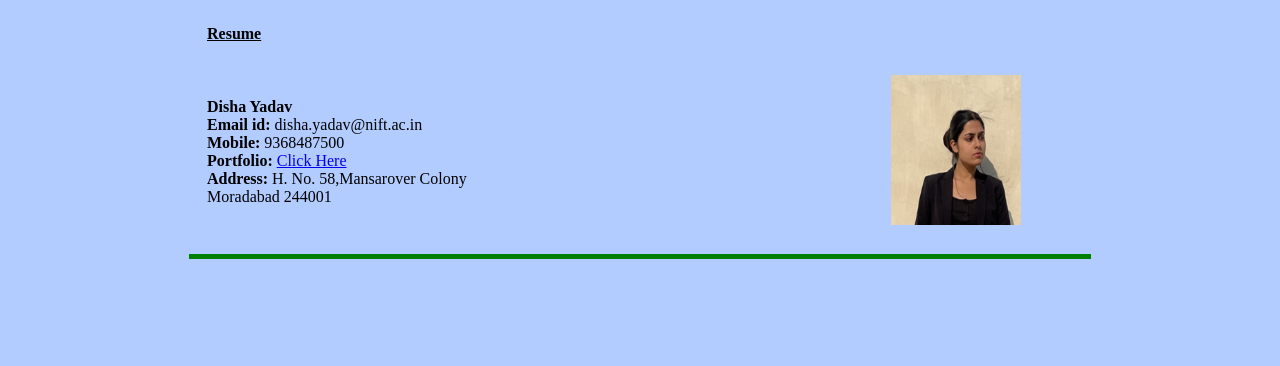
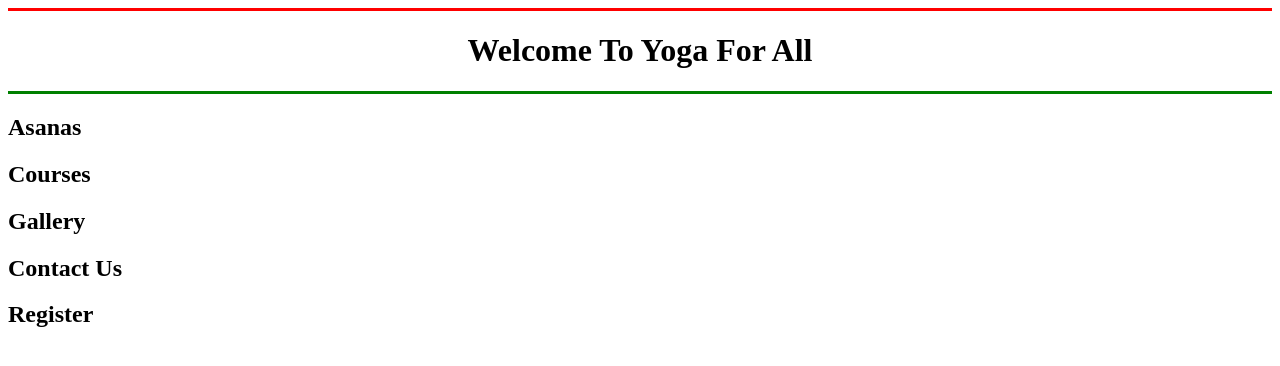
Before and after one commit to Dishaee/Resume, a plain HTML site: page index.html in a window 1280 px wide. Drawn offline with Linux system fonts and the light colour scheme.

Commit message:
Add files via upload

```diff
--- a/index.html
+++ b/index.html
@@ -1,38 +1,20 @@
 <!DOCTYPE html>
 <html lang="en">
-
 <head>
-    <link rel="icon" type="image/x-icon" href="favicon.png">
     <meta charset="UTF-8">
     <meta http-equiv="X-UA-Compatible" content="IE=edge">
     <meta name="viewport" content="width=device-width, initial-scale=1.0">
-    <title>Document</title>
+    <link rel="icon" type="image/x-icon" href="favicon.png">
+    <title>Yoga For All</title>
 </head>
-
-<body bgcolor="#b3ccff">
-    <table width="900" border="0" bordercolor="red" align="center" cellpadding="15">
-        <tr allign="center">
-            <td colspan="2">
-                <fontsize="6" face="Arial"><b><u>Resume</u></b></font>
-            </td>
-        </tr>
-        <tr>
-            <td width="600">
-                <b>Disha Yadav</b><br>
-                <b>Email id:</b> disha.yadav@nift.ac.in <br>
-                <b>Mobile:</b> 9368487500<br>
-                <b>Portfolio:</b>
-                <a href=" https://dishaee.github.io/yoga-/" target="blank">Click Here</a><br>
-                <b>Address:</b> H. No. 58,Mansarover Colony
-                <br>
-                Moradabad 244001
-            </td>
-            <td align="center">
-                <img src="photo.png" alt="Disha" height="150" width="130" title="Disha Yadav">
-            </td>
-        </tr>
-    </table>
-    <hr width="900" size="5" color="green">
+<body>
+    <hr size="3" color="red">
+   <center><h1> Welcome To Yoga For All</h1></center>
+   <hr size="3" color="green">
+ <h2>Asanas</h2>
+ <h2>Courses</h2>
+ <h2>Gallery</h2>
+ <h2>Contact Us</h2>
+ <h2>Register</h2>
 </body>
-
 </html>
```
